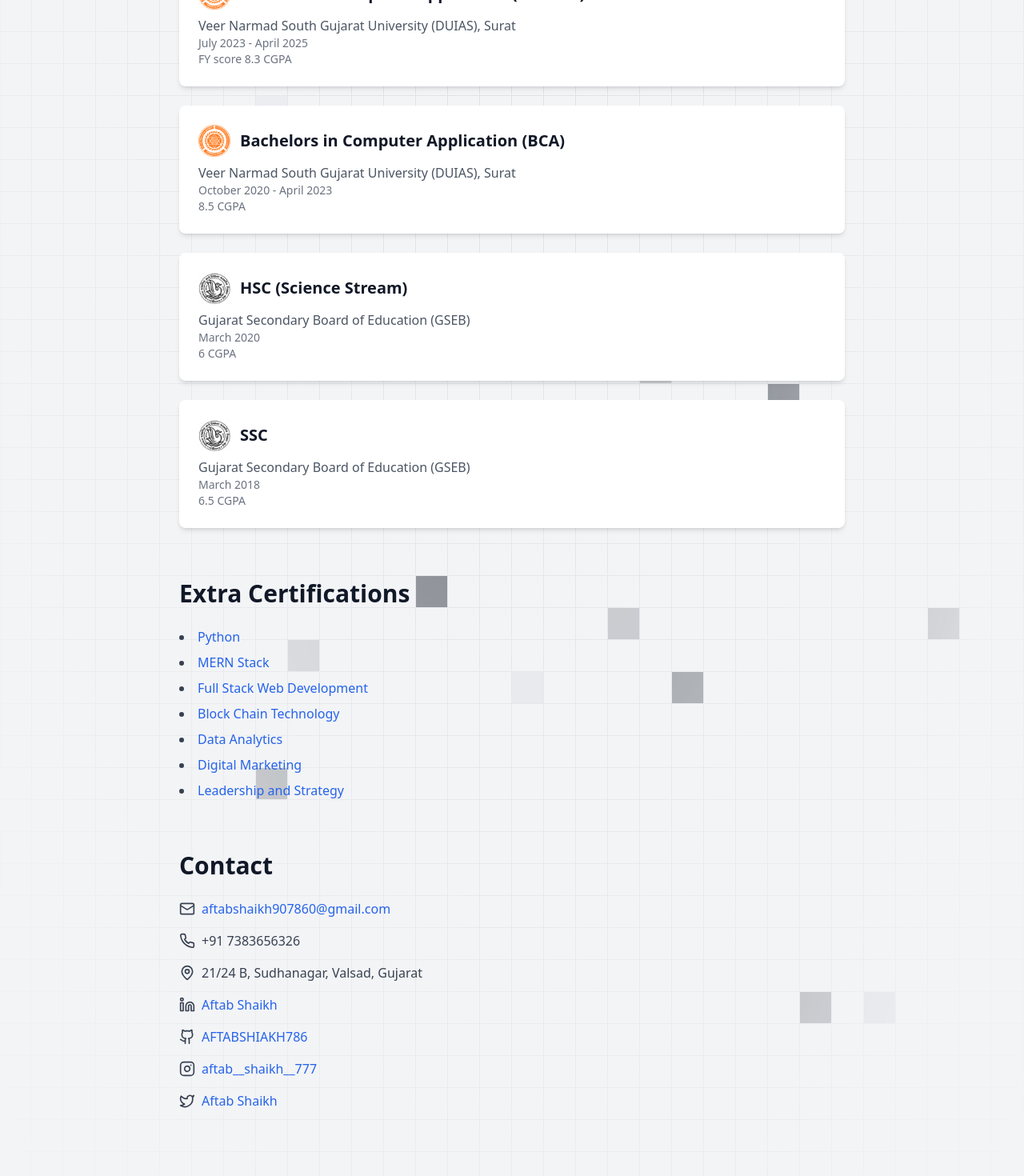
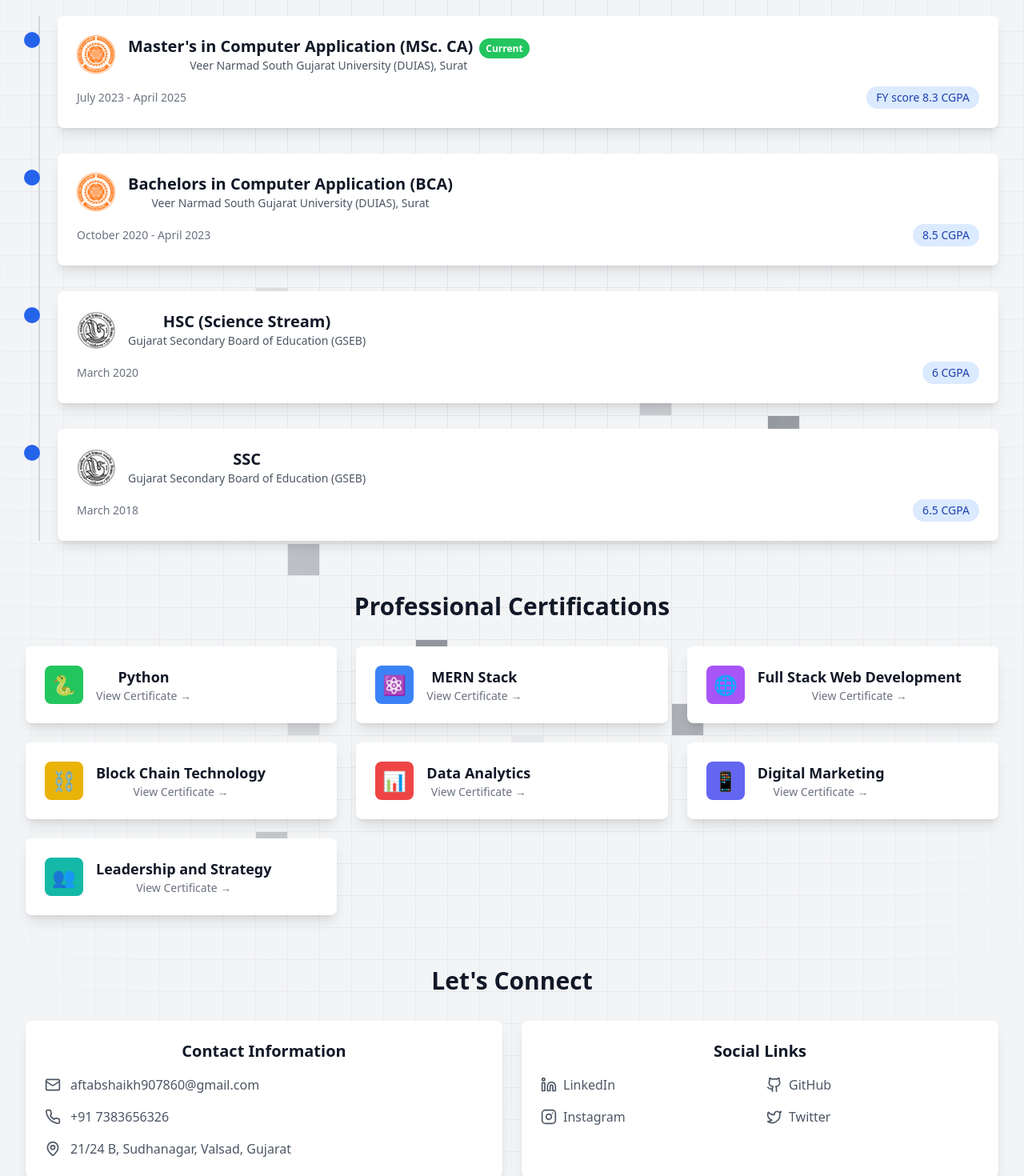
Before and after one commit to AFTABSHIAKH786/portfolio, a Next.js app: page / in a window 1280 px wide. Shown: the part 2960-4430 px from the top of the page at 80% size. Built offline with nearby package versions, Linux system fonts and the light colour scheme.

Commit message:
changed education, certification and contact design

```diff
--- a/app/Portfolio.tsx
+++ b/app/Portfolio.tsx
@@ -170,7 +170,6 @@ export default function Portfolio() {
           </section>
 
           <section id="about" className="mb-16 text-center">
-
             <motion.div
               initial={{ opacity: 0, y: 20 }}
               animate={{ opacity: 1, y: 0 }}
@@ -333,263 +332,327 @@ export default function Portfolio() {
               ))}
             </div>
           </section>
+        </main>
 
+        <div
+          style={{
+            maxWidth: 1280,
+            margin: "0 auto",
+            padding: "2rem",
+            textAlign: "center",
+          }}
+        >
           <section id="education" className="mb-16">
             <h2
-              className={`text-3xl font-bold mb-6 ${
+              className={`text-3xl font-bold mb-8 ${
                 darkMode ? "text-white" : "text-gray-900"
               }`}
             >
-              Education
+              Education Journey
             </h2>
-            <div className="space-y-6">
-              <EducationCard
-                image="/vnsgu.png"
-                degree="Master's in Computer Application (MSc. CA)"
-                institution="Veer Narmad South Gujarat University (DUIAS), Surat"
-                duration="July 2023 - April 2025"
-                score="FY score 8.3 CGPA"
-                darkMode={darkMode}
+            <div className="relative">
+              <div className="absolute left-4 top-0 h-full w-0.5 bg-gray-300 dark:bg-gray-700"></div>
+              <div className="space-y-8">
+                {[
+                  {
+                    image: "/vnsgu.png",
+                    degree: "Master's in Computer Application (MSc. CA)",
+                    institution:
+                      "Veer Narmad South Gujarat University (DUIAS), Surat",
+                    duration: "July 2023 - April 2025",
+                    score: "FY score 8.3 CGPA",
+                    status: "Current",
+                  },
+                  {
+                    image: "/vnsgu.png",
+                    degree: "Bachelors in Computer Application (BCA)",
+                    institution:
+                      "Veer Narmad South Gujarat University (DUIAS), Surat",
+                    duration: "October 2020 - April 2023",
+                    score: "8.5 CGPA",
+                  },
+                  {
+                    image: "/gseb.jpeg",
+                    degree: "HSC (Science Stream)",
+                    institution: "Gujarat Secondary Board of Education (GSEB)",
+                    duration: "March 2020",
+                    score: "6 CGPA",
+                  },
+                  {
+                    image: "/gseb.jpeg",
+                    degree: "SSC",
+                    institution: "Gujarat Secondary Board of Education (GSEB)",
+                    duration: "March 2018",
+                    score: "6.5 CGPA",
+                  },
+                ].map((edu, index) => (
+                  <div key={index} className="relative pl-10">
+                    <div
+                      className={`absolute left-2 top-5 w-5 h-5 rounded-full ${
+                        darkMode ? "bg-blue-500" : "bg-blue-600"
+                      } transform -translate-x-1/2`}
+                    ></div>
+                    <div
+                      className={`${
+                        darkMode ? "bg-gray-800" : "bg-white"
+                      } rounded-lg shadow-lg p-6 transition-all duration-300 hover:shadow-xl`}
+                    >
+                      <div className="flex items-center justify-between mb-4">
+                        <div className="flex items-center space-x-4">
+                          <Image
+                            src={edu.image}
+                            alt="institution logo"
+                            width={48}
+                            height={48}
+                            className="rounded-lg"
                           />
-              <EducationCard
-                image="/vnsgu.png"
-                degree="Bachelors in Computer Application (BCA)"
-                institution="Veer Narmad South Gujarat University (DUIAS), Surat"
-                duration="October 2020 - April 2023"
-                score="8.5 CGPA"
-                darkMode={darkMode}
-              />
-              <EducationCard
-                image="/gseb.jpeg"
-                degree="HSC (Science Stream)"
-                institution="Gujarat Secondary Board of Education (GSEB)"
-                duration="March 2020"
-                score="6 CGPA"
-                darkMode={darkMode}
-              />
-              <EducationCard
-                image="/gseb.jpeg"
-                degree="SSC"
-                institution="Gujarat Secondary Board of Education (GSEB)"
-                duration="March 2018"
-                score="6.5 CGPA"
-                darkMode={darkMode}
-              />
+                          <div>
+                            <h3
+                              className={`text-xl font-bold ${
+                                darkMode ? "text-white" : "text-gray-900"
+                              }`}
+                            >
+                              {edu.degree}
+                              {edu.status && (
+                                <span className="ml-2 px-2 py-1 text-xs font-semibold text-white bg-green-500 rounded-full">
+                                  {edu.status}
+                                </span>
+                              )}
+                            </h3>
+                            <p
+                              className={`text-sm ${
+                                darkMode ? "text-gray-300" : "text-gray-600"
+                              }`}
+                            >
+                              {edu.institution}
+                            </p>
+                          </div>
+                        </div>
+                      </div>
+                      <div className="flex justify-between items-center mt-2">
+                        <span
+                          className={`text-sm ${
+                            darkMode ? "text-gray-400" : "text-gray-500"
+                          }`}
+                        >
+                          {edu.duration}
+                        </span>
+                        <span
+                          className={`px-3 py-1 rounded-full ${
+                            darkMode
+                              ? "bg-gray-700 text-blue-400"
+                              : "bg-blue-100 text-blue-800"
+                          } text-sm font-medium`}
+                        >
+                          {edu.score}
+                        </span>
+                      </div>
+                    </div>
+                  </div>
+                ))}
+              </div>
             </div>
           </section>
 
           <section id="certifications" className="mb-16">
             <h2
-              className={`text-3xl font-bold mb-6 ${
+              className={`text-3xl font-bold mb-8 ${
                 darkMode ? "text-white" : "text-gray-900"
               }`}
             >
-              Extra Certifications
+              Professional Certifications
             </h2>
-            <ul
-              className={`list-disc list-inside space-y-2 ${
-                darkMode ? "text-gray-200" : "text-gray-700"
-              }`}
-            >
-              <li>
+            <div className="grid grid-cols-1 md:grid-cols-2 lg:grid-cols-3 gap-6">
+              {[
+                {
+                  title: "Python",
+                  icon: "🐍",
+                  url: "https://drive.google.com/file/d/1ZC1knyoM4CbuvwZsoYHvqWC1jung3r4k/view",
+                  color: "bg-green-500",
+                },
+                {
+                  title: "MERN Stack",
+                  icon: "⚛️",
+                  url: "https://drive.google.com/file/d/1zQZ6G9E5IGZiPmzdOWo-eFVlGvNOI37r/view",
+                  color: "bg-blue-500",
+                },
+                {
+                  title: "Full Stack Web Development",
+                  icon: "🌐",
+                  url: "https://drive.google.com/file/d/1ddIdNaADx42Sl2d4Z16xSFWM8-ka8l0u/view",
+                  color: "bg-purple-500",
+                },
+                {
+                  title: "Block Chain Technology",
+                  icon: "⛓️",
+                  url: "https://drive.google.com/file/d/1Bc-1ULprzCOR1cU-uNDxchF7Zm2logIW/view",
+                  color: "bg-yellow-500",
+                },
+                {
+                  title: "Data Analytics",
+                  icon: "📊",
+                  url: "https://drive.google.com/file/d/12ztEYrxyMCnfqyu2x1kQUaoJdRzc_F1G/view",
+                  color: "bg-red-500",
+                },
+                {
+                  title: "Digital Marketing",
+                  icon: "📱",
+                  url: "https://drive.google.com/file/d/101OuPZgvPwvJHtEP0zQxD1G_LbQ64Vhi/view",
+                  color: "bg-indigo-500",
+                },
+                {
+                  title: "Leadership and Strategy",
+                  icon: "👥",
+                  url: "https://drive.google.com/file/d/1Gf4zksNJSAr577Age6Qwk-ZNHwXZGATv/view",
+                  color: "bg-teal-500",
+                },
+              ].map((cert, index) => (
                 <a
-                  href="https://drive.google.com/file/d/1ZC1knyoM4CbuvwZsoYHvqWC1jung3r4k/view"
+                  key={index}
+                  href={cert.url}
                   target="_blank"
                   rel="noopener noreferrer"
                   className={`${
                     darkMode
-                      ? "text-blue-400 hover:text-blue-300"
-                      : "text-blue-600 hover:text-blue-800"
-                  } hover:underline`}
+                      ? "bg-gray-800 hover:bg-gray-700"
+                      : "bg-white hover:bg-gray-50"
+                  } rounded-lg shadow-lg p-6 transition-all duration-300 hover:shadow-xl group`}
                 >
-                  Python
+                  <div className="flex items-center space-x-4">
+                    <div
+                      className={`${cert.color} w-12 h-12 rounded-lg flex items-center justify-center text-2xl`}
+                    >
+                      {cert.icon}
+                    </div>
+                    <div>
+                      <h3
+                        className={`text-lg font-semibold ${
+                          darkMode ? "text-white" : "text-gray-900"
+                        } group-hover:text-blue-500 transition-colors duration-300`}
+                      >
+                        {cert.title}
+                      </h3>
+                      <p
+                        className={`text-sm ${
+                          darkMode ? "text-gray-400" : "text-gray-500"
+                        }`}
+                      >
+                        View Certificate →
+                      </p>
+                    </div>
+                  </div>
                 </a>
-              </li>
-              <li>
-                <a
-                  href="https://drive.google.com/file/d/1zQZ6G9E5IGZiPmzdOWo-eFVlGvNOI37r/view"
-                  target="_blank"
-                  rel="noopener noreferrer"
-                  className={`${
-                    darkMode
-                      ? "text-blue-400 hover:text-blue-300"
-                      : "text-blue-600 hover:text-blue-800"
-                  } hover:underline`}
-                >
-                  MERN Stack
-                </a>
-              </li>
-
-              <li>
-                <a
-                  href="https://drive.google.com/file/d/1ddIdNaADx42Sl2d4Z16xSFWM8-ka8l0u/view?usp=sharing"
-                  target="_blank"
-                  rel="noopener noreferrer"
-                  className={`${
-                    darkMode
-                      ? "text-blue-400 hover:text-blue-300"
-                      : "text-blue-600 hover:text-blue-800"
-                  } hover:underline`}
-                >
-                  Full Stack Web Development
-                </a>
-              </li>
-              <li>
-                <a
-                  href="https://drive.google.com/file/d/1Bc-1ULprzCOR1cU-uNDxchF7Zm2logIW/view"
-                  target="_blank"
-                  rel="noopener noreferrer"
-                  className={`${
-                    darkMode
-                      ? "text-blue-400 hover:text-blue-300"
-                      : "text-blue-600 hover:text-blue-800"
-                  } hover:underline`}
-                >
-                  Block Chain Technology
-                </a>
-              </li>
-              <li>
-                <a
-                  href="https://drive.google.com/file/d/12ztEYrxyMCnfqyu2x1kQUaoJdRzc_F1G/view"
-                  target="_blank"
-                  rel="noopener noreferrer"
-                  className={`${
-                    darkMode
-                      ? "text-blue-400 hover:text-blue-300"
-                      : "text-blue-600 hover:text-blue-800"
-                  } hover:underline`}
-                >
-                  Data Analytics
-                </a>
-              </li>
-              <li>
-                <a
-                  href="https://drive.google.com/file/d/101OuPZgvPwvJHtEP0zQxD1G_LbQ64Vhi/view"
-                  target="_blank"
-                  rel="noopener noreferrer"
-                  className={`${
-                    darkMode
-                      ? "text-blue-400 hover:text-blue-300"
-                      : "text-blue-600 hover:text-blue-800"
-                  } hover:underline`}
-                >
-                  Digital Marketing
-                </a>
-              </li>
-              <li>
-                <a
-                  href="https://drive.google.com/file/d/1Gf4zksNJSAr577Age6Qwk-ZNHwXZGATv/view"
-                  target="_blank"
-                  rel="noopener noreferrer"
-                  className={`${
-                    darkMode
-                      ? "text-blue-400 hover:text-blue-300"
-                      : "text-blue-600 hover:text-blue-800"
-                  } hover:underline`}
-                >
-                  Leadership and Strategy
-                </a>
-              </li>
-            </ul>
+              ))}
+            </div>
           </section>
 
           <section id="contact" className="mb-16">
             <h2
-              className={`text-3xl font-bold mb-6 ${
+              className={`text-3xl font-bold mb-8 ${
                 darkMode ? "text-white" : "text-gray-900"
               }`}
             >
-              Contact
+              Let's Connect
             </h2>
+            <div className="grid grid-cols-1 md:grid-cols-2 gap-6">
               <div
-              className={`space-y-4 ${
-                darkMode ? "text-gray-200" : "text-gray-700"
+                className={`${
+                  darkMode ? "bg-gray-800" : "bg-white"
+                } rounded-lg shadow-lg p-6`}
+              >
+                <h3
+                  className={`text-xl font-semibold mb-4 ${
+                    darkMode ? "text-white" : "text-gray-900"
                   }`}
                 >
-              <p className="flex items-center">
-                <Mail className="mr-2" size={20} />
+                  Contact Information
+                </h3>
+                <div className="space-y-4">
                   <a
                     href="mailto:aftabshaikh907860@gmail.com"
+                    className={`flex items-center space-x-3 ${
+                      darkMode
+                        ? "text-gray-300 hover:text-blue-400"
+                        : "text-gray-600 hover:text-blue-600"
+                    } transition-colors duration-300`}
+                  >
+                    <Mail className="flex-shrink-0" size={20} />
+                    <span>aftabshaikh907860@gmail.com</span>
+                  </a>
+                  <div
+                    className={`flex items-center space-x-3 ${
+                      darkMode ? "text-gray-300" : "text-gray-600"
+                    }`}
+                  >
+                    <Phone className="flex-shrink-0" size={20} />
+                    <span>+91 7383656326</span>
+                  </div>
+                  <div
+                    className={`flex items-center space-x-3 ${
+                      darkMode ? "text-gray-300" : "text-gray-600"
+                    }`}
+                  >
+                    <MapPin className="flex-shrink-0" size={20} />
+                    <span>21/24 B, Sudhanagar, Valsad, Gujarat</span>
+                  </div>
+                </div>
+              </div>
+
+              <div
                 className={`${
-                    darkMode
-                      ? "text-blue-400 hover:text-blue-300"
-                      : "text-blue-600 hover:text-blue-800"
-                  } hover:underline`}
+                  darkMode ? "bg-gray-800" : "bg-white"
+                } rounded-lg shadow-lg p-6`}
               >
-                  aftabshaikh907860@gmail.com
-                </a>
-              </p>
-              <p className="flex items-center">
-                <Phone className="mr-2" size={20} />
-                +91 7383656326
-              </p>
-              <p className="flex items-center">
-                <MapPin className="mr-2" size={20} />
-                21/24 B, Sudhanagar, Valsad, Gujarat
-              </p>
-              <p className="flex items-center">
-                <Linkedin className="mr-2" size={20} />
+                <h3
+                  className={`text-xl font-semibold mb-4 ${
+                    darkMode ? "text-white" : "text-gray-900"
+                  }`}
+                >
+                  Social Links
+                </h3>
+                <div className="grid grid-cols-2 gap-4">
+                  {[
+                    {
+                      icon: Linkedin,
+                      label: "LinkedIn",
+                      url: "https://www.linkedin.com/in/aftab-shaikh-327a2b21b/",
+                    },
+                    {
+                      icon: Github,
+                      label: "GitHub",
+                      url: "https://github.com/AFTABSHIAKH786",
+                    },
+                    {
+                      icon: Instagram,
+                      label: "Instagram",
+                      url: "https://www.instagram.com/aftab__shaikh__777/",
+                    },
+                    {
+                      icon: Twitter,
+                      label: "Twitter",
+                      url: "https://x.com/AftabSh26849541",
+                    },
+                  ].map((social, index) => (
                     <a
-                  href="https://www.linkedin.com/in/aftab-shaikh-327a2b21b/"
+                      key={index}
+                      href={social.url}
                       target="_blank"
                       rel="noopener noreferrer"
-                  className={`${
+                      className={`flex items-center space-x-2 ${
                         darkMode
-                      ? "text-blue-400 hover:text-blue-300"
-                      : "text-blue-600 hover:text-blue-800"
-                  } hover:underline`}
+                          ? "text-gray-300 hover:text-blue-400"
+                          : "text-gray-600 hover:text-blue-600"
+                      } transition-colors duration-300`}
                     >
-                  Aftab Shaikh
+                      <social.icon className="flex-shrink-0" size={20} />
+                      <span>{social.label}</span>
                     </a>
-              </p>
-              <p className="flex items-center">
-                <Github className="mr-2" size={20} />
-                <a
-                  href="https://github.com/AFTABSHIAKH786"
-                  target="_blank"
-                  rel="noopener noreferrer"
-                  className={`${
-                    darkMode
-                      ? "text-blue-400 hover:text-blue-300"
-                      : "text-blue-600 hover:text-blue-800"
-                  } hover:underline`}
-                >
-                  AFTABSHIAKH786
-                </a>
-              </p>
-              <p className="flex items-center">
-                <Instagram className="mr-2" size={20} />
-                <a
-                  href="https://www.instagram.com/aftab__shaikh__777/"
-                  target="_blank"
-                  rel="noopener noreferrer"
-                  className={`${
-                    darkMode
-                      ? "text-blue-400 hover:text-blue-300"
-                      : "text-blue-600 hover:text-blue-800"
-                  } hover:underline`}
-                >
-                  aftab__shaikh__777
-                </a>
-              </p>
-              <p className="flex items-center">
-                <Twitter className="mr-2" size={20} />
-                <a
-                  href="https://x.com/AftabSh26849541"
-                  target="_blank"
-                  rel="noopener noreferrer"
-                  className={`${
-                    darkMode
-                      ? "text-blue-400 hover:text-blue-300"
-                      : "text-blue-600 hover:text-blue-800"
-                  } hover:underline`}
-                >
-                  Aftab Shaikh
-                </a>
-              </p>
+                  ))}
+                </div>
+              </div>
             </div>
           </section>
-        </main>
+        </div>
 
         <footer
           className={`${
```
Also changed, not shown: 1 other file (tests, documents, lock files or other folders). Lines whose indentation alone changed are shown as unchanged.
